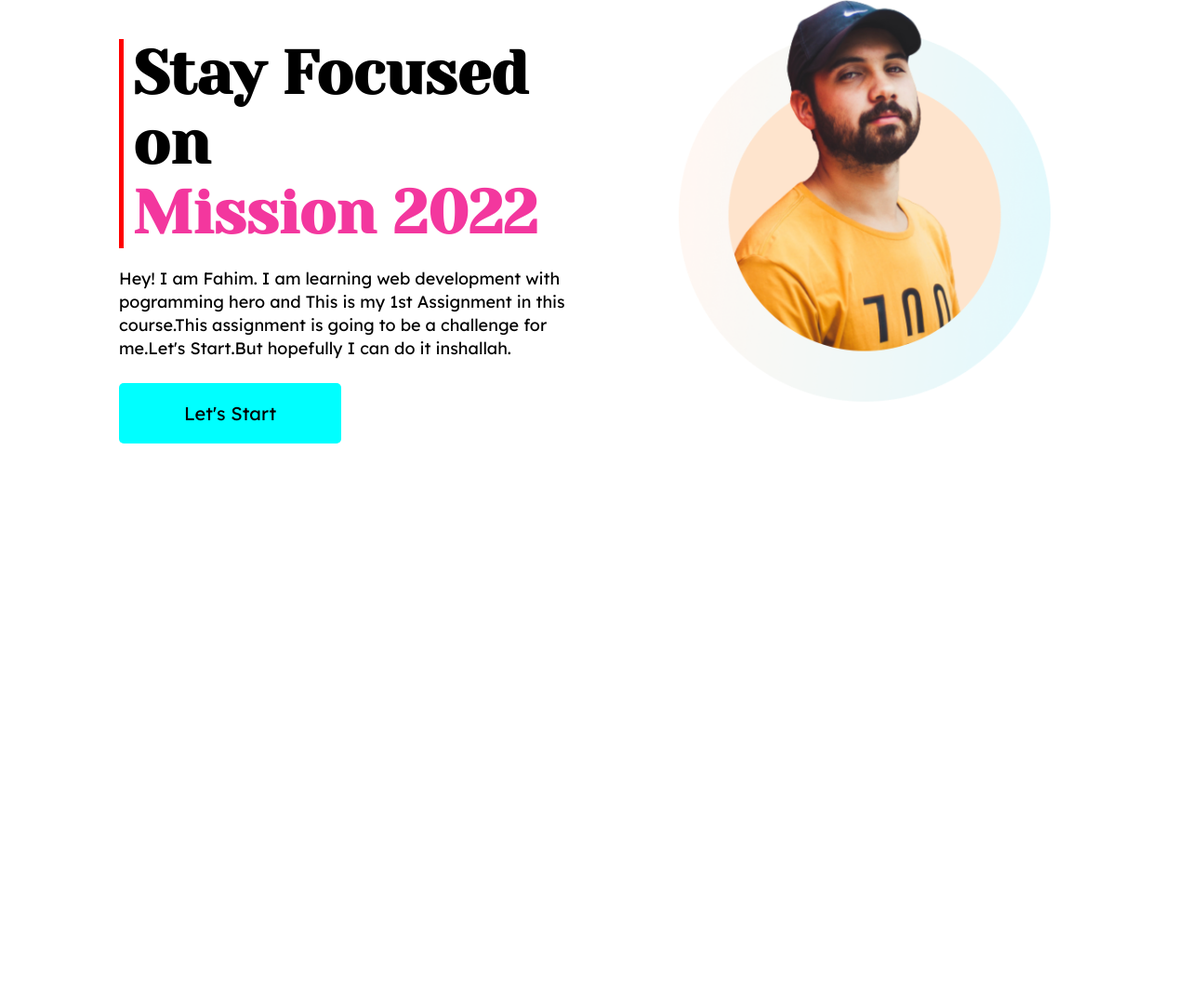
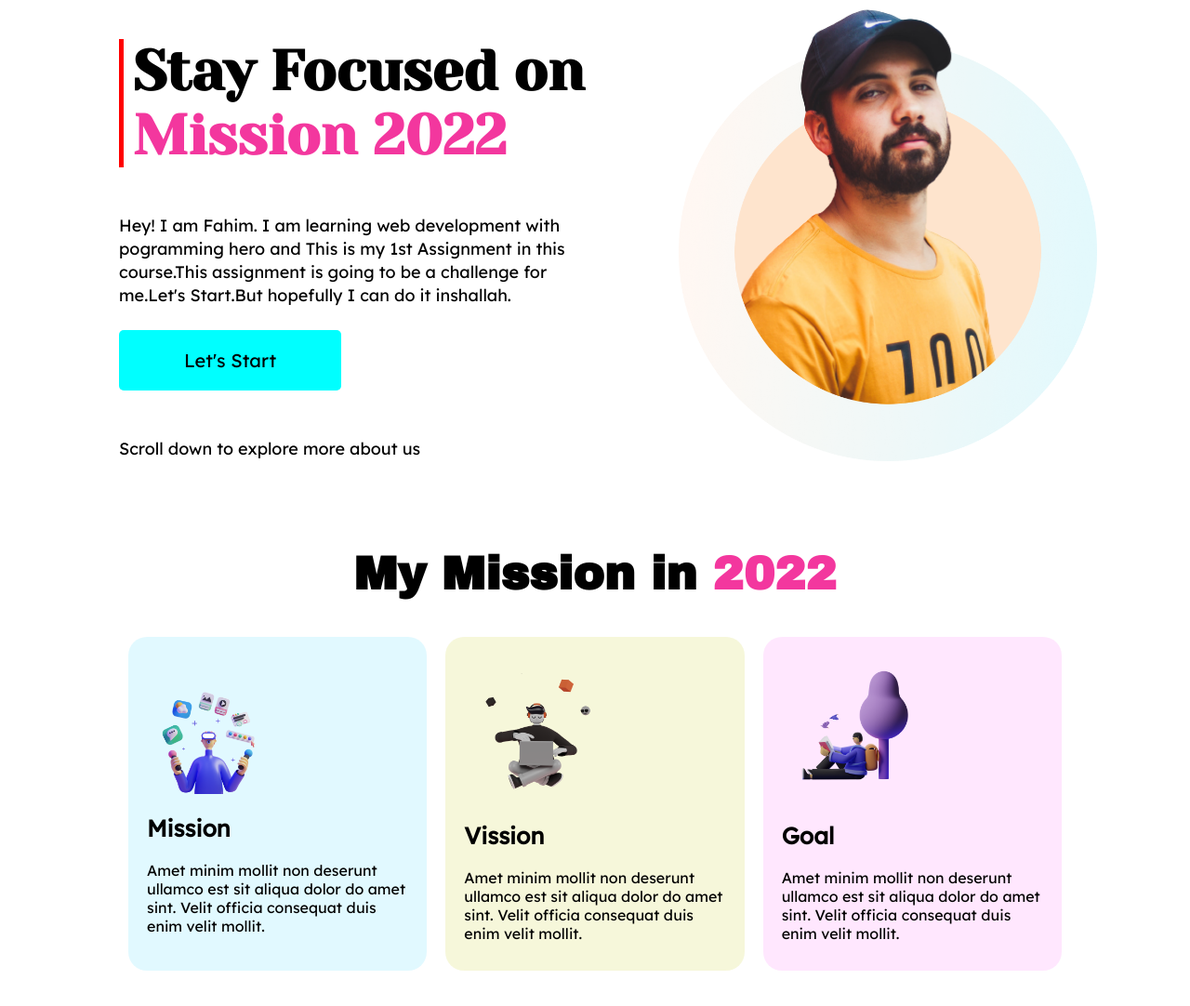
Before and after one commit to Fahimmuntasir1/Assainment--1-Mission-2022-, a plain HTML site: page index.html in a window 1280 px wide. Shown: the part 78-1160 px from the top of the page at 93% size. Before the commit the page ends 800 px from the top, so only its background shows below. Drawn offline with Linux system fonts and the light colour scheme.

Commit message:
Misssion sectio added

```diff
--- a/index.html
+++ b/index.html
@@ -9,7 +9,7 @@
 
     <link rel="preconnect" href="https://fonts.googleapis.com">
 <link rel="preconnect" href="https://fonts.gstatic.com" crossorigin>
-<link href="https://fonts.googleapis.com/css2?family=Lexend+Deca:wght@200;400&family=Roboto:wght@300;400;700&family=Yeseva+One&display=swap" rel="stylesheet">
+<link href="https://fonts.googleapis.com/css2?family=Archivo+Black&family=Lexend+Deca:wght@200;400&family=Roboto:wght@300;400;700&family=Yeseva+One&display=swap" rel="stylesheet">
 
     <!-- css-link-here -->
     <link rel="stylesheet" href="style.css">
@@ -23,6 +23,7 @@
             </div>
             <p>Hey! I am Fahim. I am learning web development with pogramming hero and This is my 1st Assignment in this course.This assignment is going to be a challenge for me.Let's Start.But hopefully I can do it inshallah.</p>
             <button><a href="#" target="_blank">Let's Start</a></button>
+            <p>Scroll down to explore more about us</p>
         </div>
         <div class="right-header">
             <div class="profile-photo">
@@ -30,5 +31,39 @@
             </div>
         </div>
     </section>
+    <!-- header-section-is-ended -->
+
+    <!-- mission-section-is-started -->
+    <section class="mission-section">
+        <div class="title">
+            <h2>My Mission in <span class="year">2022</span></h2>
+        </div>
+        <div class="parent-box">
+            <div class="box-design box1">
+                <img src="images/illustrators/illustrator-1.png" alt="Mission">
+                <h3>Mission</h3>
+                <p>Amet minim mollit non deserunt
+                 ullamco est sit aliqua dolor do amet
+                 sint. Velit officia consequat duis enim
+                 velit mollit.</p>
+            </div>
+            <div class="box-design box2">
+                <img src="images/illustrators/illustrator-2.png" alt="">
+                <h3>Vission</h3>
+                <p>Amet minim mollit non deserunt
+                    ullamco est sit aliqua dolor do amet
+                    sint. Velit officia consequat duis enim
+                    velit mollit.</p>
+            </div>
+            <div class="box-design box3">
+                <img src="images/illustrators/illustrator-3.png" alt="">
+                <h3>Goal</h3>
+                <p>Amet minim mollit non deserunt
+                    ullamco est sit aliqua dolor do amet
+                    sint. Velit officia consequat duis enim
+                    velit mollit.</p>
+            </div>
+        </div>
+    </section>
 </body>
 </html>
--- a/style.css
+++ b/style.css
@@ -1,4 +1,5 @@
-/* font-family: 'Lexend Deca', sans-serif;
+/* font-family: 'Archivo Black', sans-serif;
+font-family: 'Lexend Deca', sans-serif;
 font-family: 'Roboto', sans-serif;
 font-family: 'Yeseva One', cursive; */
 
@@ -12,6 +13,7 @@ font-family: 'Yeseva One', cursive; */
     display: flex;
     width: 80%;
     margin: 0 auto;
+    margin-bottom: 90px;
 }
 .left-header{
     width: 50%;
@@ -21,8 +23,13 @@ font-family: 'Yeseva One', cursive; */
     border-left: 5px solid red;
     margin: 20px 0;
 }
+.left-header p{
+    font-size: 18px;
+    line-height: 25px;
+    margin-top: 50px;
+}
 .title h1{
-    font-size: 65px;
+    font-size: 60px;
     font-family: 'Yeseva One', cursive;
     margin-left: 10px;
 }
@@ -50,6 +57,50 @@ font-family: 'Yeseva One', cursive; */
     width: 50%;
 }
 .profile-photo img{
-    width: 400px;
+    width: 450px;
     margin-left: 90px;
 }
+/* header-section-is-ended */
+
+/* mission-section-is-started */
+.mission-section{
+    margin-bottom: 60px;
+}
+.mission-section .title h2{
+    font-size: 50px;
+    font-family: 'Archivo Black', sans-serif;
+    text-align: center;
+    margin-bottom: 30px;
+}
+.mission-section .title .year{
+    color: rgba(241, 15, 139, 0.836);
+    font-family: 'Archivo Black', sans-serif;
+}
+.parent-box{
+    display: flex;
+    width: 80%;
+    margin: 0 auto;
+}
+.parent-box img{
+    width: 55%;
+}
+.parent-box .box-design{
+    width: 33%;
+    margin: 10px 10px;
+    padding-top: 20px;
+    padding: 30px 20px;
+    border-radius: 20px;
+}
+.parent-box .box-design h3{
+    font-size: 25px;
+    margin: 10px 0 20px;
+}
+.parent-box .box1{
+    background-color: rgba(0, 204, 255, 0.116);
+}
+.parent-box .box2{
+    background-color: rgba(189, 202, 1, 0.144);
+}
+.parent-box .box3{
+    background-color: rgba(255, 0, 242, 0.096);
+}
```
